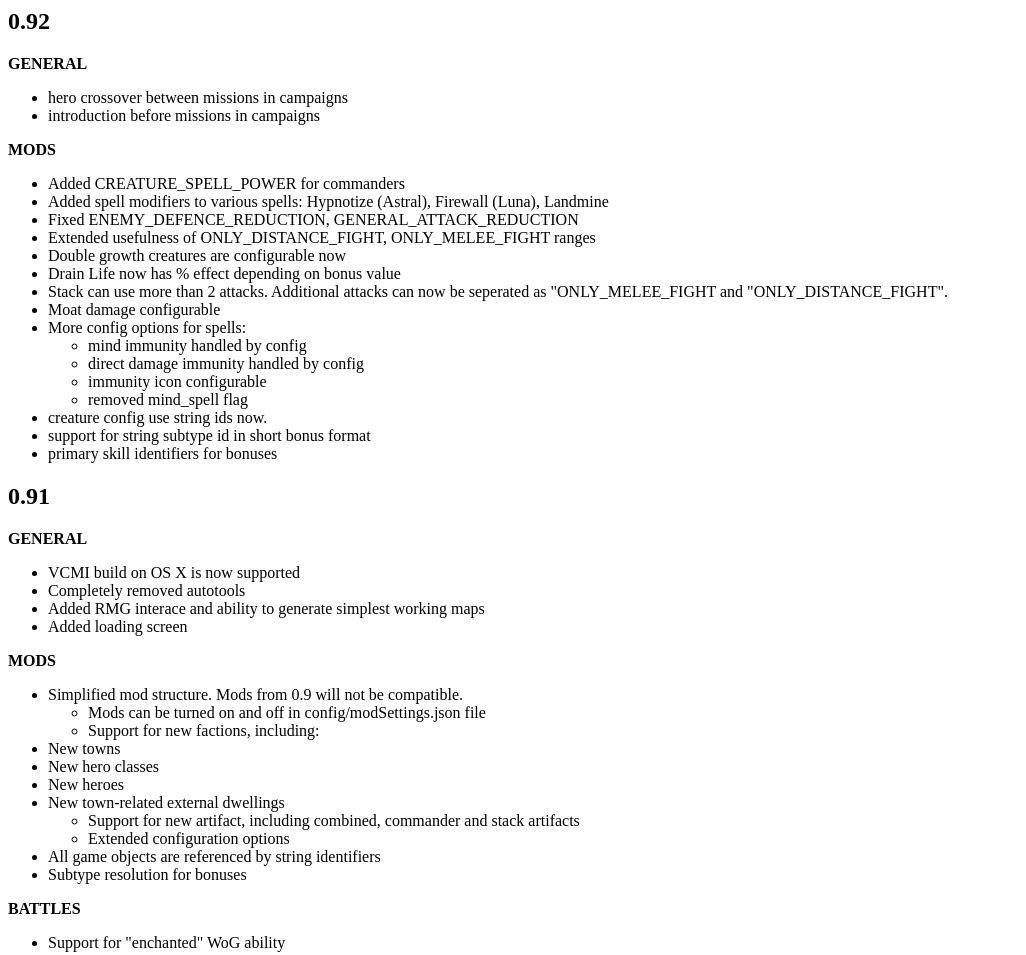
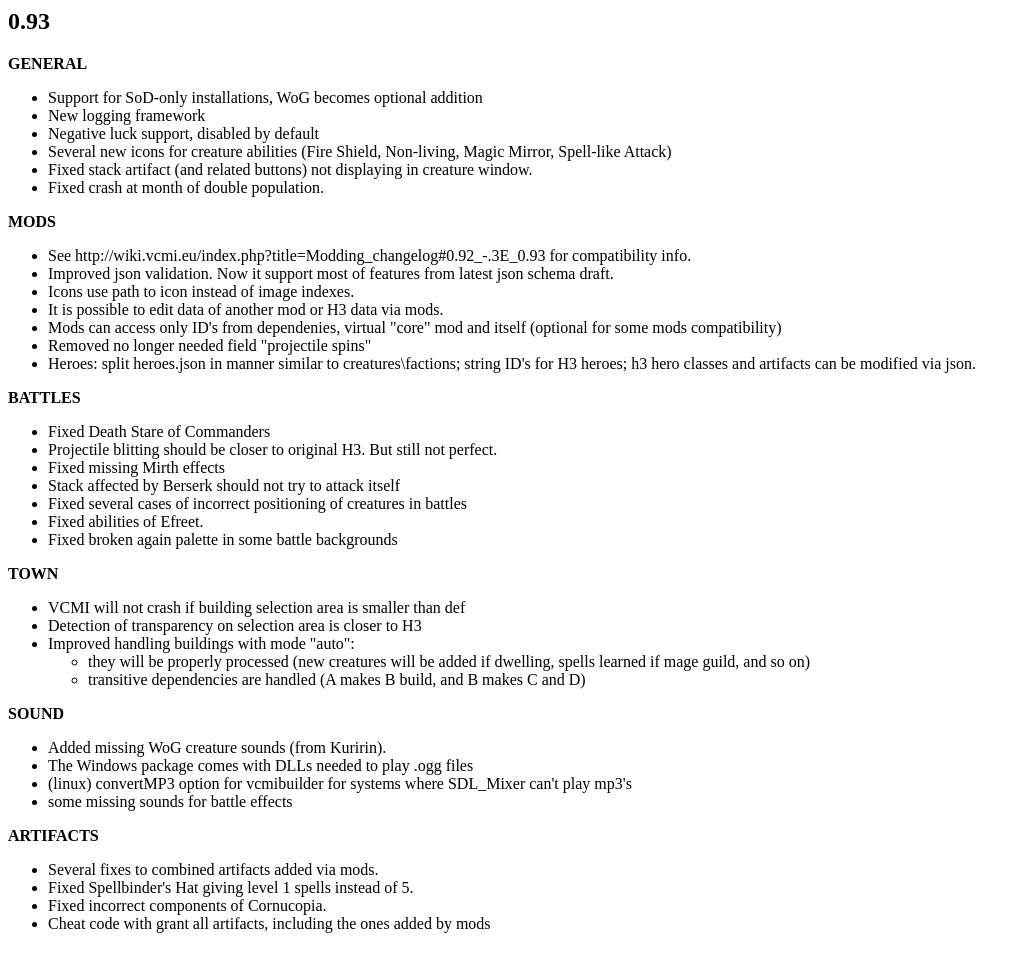
Before and after one commit to vcmi/vcmi_old_mirror, a plain HTML site: page osx/sparkle_release_notes.html in a window 1280 px wide. Shown: the top 955 px of the page, without its empty margins (0-1026 px from the left). Drawn offline with Linux system fonts and the light colour scheme.

Commit message:
Sparkle release notes for 0.93
git-svn-id: http://svn.code.sf.net/p/vcmi/code/trunk@3407 4dfc6b2a-8b31-0410-aa91-d6c70e3ac834

```diff
--- a/osx/sparkle_release_notes.html
+++ b/osx/sparkle_release_notes.html
@@ -1,5 +1,61 @@
 <html>
 <body>
+    <h2>0.93</h2>
+    <b>GENERAL</b>
+    <ul>
+        <li>Support for SoD-only installations, WoG becomes optional addition</li>
+        <li>New logging framework</li>
+        <li>Negative luck support, disabled by default</li>
+        <li>Several new icons for creature abilities (Fire Shield, Non-living, Magic Mirror, Spell-like Attack)</li>
+        <li>Fixed stack artifact (and related buttons) not displaying in creature window.</li>
+        <li>Fixed crash at month of double population.</li>
+    </ul>
+    <b>MODS</b>
+    <ul>
+        <li>See http://wiki.vcmi.eu/index.php?title=Modding_changelog#0.92_-.3E_0.93 for compatibility info.</li>
+        <li>Improved json validation. Now it support most of features from latest json schema draft.</li>
+        <li>Icons use path to icon instead of image indexes.</li>
+        <li>It is possible to edit data of another mod or H3 data via mods.</li>
+        <li>Mods can access only ID's from dependenies, virtual "core" mod and itself (optional for some mods compatibility)</li>
+        <li>Removed no longer needed field "projectile spins"</li>
+        <li>Heroes: split heroes.json in manner similar to creatures\factions; string ID's for H3 heroes; h3 hero classes and artifacts can be modified via json.</li>
+    </ul>
+    <b>BATTLES</b>
+    <ul>
+        <li>Fixed Death Stare of Commanders</li>
+        <li>Projectile blitting should be closer to original H3. But still not perfect.</li>
+        <li>Fixed missing Mirth effects</li>
+        <li>Stack affected by Berserk should not try to attack itself</li>
+        <li>Fixed several cases of incorrect positioning of creatures in battles</li>
+        <li>Fixed abilities of Efreet.</li>
+        <li>Fixed broken again palette in some battle backgrounds</li>
+    </ul>
+    <b>TOWN</b>
+    <ul>
+        <li>VCMI will not crash if building selection area is smaller than def</li>
+        <li>Detection of transparency on selection area is closer to H3</li>
+        <li>Improved handling buildings with mode "auto":
+            <ul>
+                <li>they will be properly processed (new creatures will be added if dwelling, spells learned if mage guild, and so on)</li>
+                <li>transitive dependencies are handled (A makes B build, and B makes C and D)</li>
+            </ul>
+        </li>
+    </ul>
+    <b>SOUND</b>
+    <ul>
+        <li>Added missing WoG creature sounds (from Kuririn).</li>
+        <li>The Windows package comes with DLLs needed to play .ogg files</li>
+        <li>(linux) convertMP3 option for vcmibuilder for systems where SDL_Mixer can't play mp3's</li>
+        <li>some missing sounds for battle effects</li>
+    </ul>
+    <b>ARTIFACTS</b>
+    <ul>
+        <li>Several fixes to combined artifacts added via mods.</li>
+        <li>Fixed Spellbinder's Hat giving level 1 spells instead of 5.</li>
+        <li>Fixed incorrect components of Cornucopia.</li>
+        <li>Cheat code with grant all artifacts, including the ones added by mods</li>
+    </ul>
+    <br>
     <h2>0.92</h2>
     <b>GENERAL</b>
     <ul>
```
